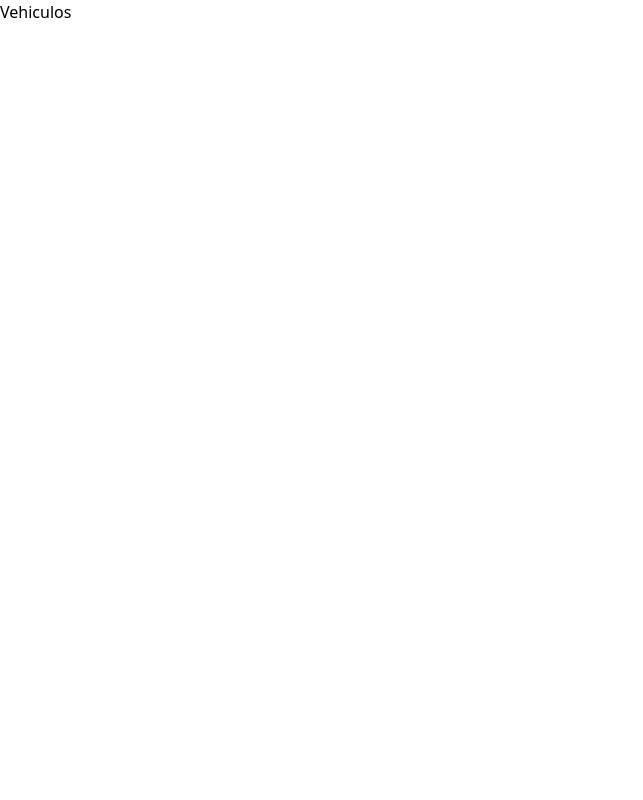
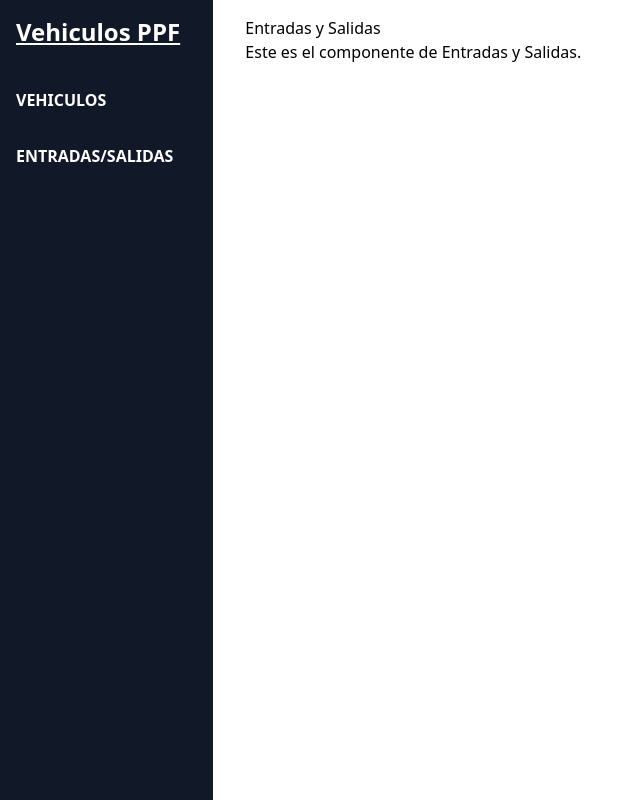
Before and after one commit to CrixL94/VehiculosPPF, a React (Create React App) app: page /entradas-salidas in a window 1280 px wide. Shown: the whole page, without its empty margins (0-643 px from the left). Built offline with nearby package versions, Linux system fonts and the light colour scheme.

Commit message:
feat(enrutamiento)
componentes
Vehiculos
EntradaSalidas

```diff
--- a/package.json
+++ b/package.json
@@ -12,6 +12,7 @@
     "react": "^18.2.0",
     "react-dom": "^18.2.0",
     "react-router": "^6.17.0",
+    "react-router-dom": "^6.17.0",
     "react-scripts": "5.0.1",
     "web-vitals": "^2.1.4"
   },
--- a/public/index.html
+++ b/public/index.html
@@ -24,7 +24,7 @@
     -->
     <title>Vehiculos PPF</title>
   </head>
-  <body class="bg-black h-screen">
+  <body>
     <noscript>You need to enable JavaScript to run this app.</noscript>
     <div id="root"></div>
     <!--
--- a/src/App.js
+++ b/src/App.js
@@ -1,8 +1,22 @@
+import React from "react";
+import { BrowserRouter as Router, Route, Routes } from "react-router-dom";
+import VerticalMenu from "./components/verticalMenu";
+import Vehiculos from "./components/vehiculosTable"; // Corrige la importación
+import EntradasSalidas from "./components/entradasSalidas";
+
 function App() {
   return (
-    <div className="container mx-auto">
-      <h1>Vehiculos</h1>
-    </div>
+    <Router>
+      <div className="flex">
+        <VerticalMenu />
+        <div className="ml-4 p-4">
+          <Routes>
+            <Route path="/vehiculos" element={<Vehiculos />} />
+            <Route path="/entradas-salidas" element={<EntradasSalidas />} />
+          </Routes>
+        </div>
+      </div>
+    </Router>
   );
 }
 
--- /dev/null
+++ b/src/components/entradasSalidas.js
@@ -0,0 +1,12 @@
+import React from "react";
+
+function EntradasSalidas() {
+  return (
+    <div>
+      <h2>Entradas y Salidas</h2>
+      <p>Este es el componente de Entradas y Salidas.</p>
+    </div>
+  );
+}
+
+export default EntradasSalidas;
--- /dev/null
+++ b/src/components/vehiculosTable.js
@@ -0,0 +1,12 @@
+import React from "react";
+
+function Vehiculos() {
+  return (
+    <div>
+      <h2>Vehículos</h2>
+      <p>Este es el componente de Vehículos.</p>
+    </div>
+  );
+}
+
+export default Vehiculos;
--- /dev/null
+++ b/src/components/verticalMenu.js
@@ -0,0 +1,20 @@
+import React from "react";
+import { Link } from "react-router-dom";
+
+function VerticalMenu() {
+  return (
+    <div className="bg-gray-900 text-white w-1/6 h-screen p-4">
+      <h1 className="text-2xl font-bold mb-4 underline">Vehiculos PPF</h1>
+      <ul className="space-y-8 mt-10">
+        <li>
+          <Link to="/vehiculos" className="hover:text-blue-500 uppercase font-semibold">Vehiculos</Link>
+        </li>
+        <li>
+          <Link to="/entradas-salidas" className="hover:text-blue-500 uppercase font-semibold">Entradas/Salidas</Link>
+        </li>
+      </ul>
+    </div>
+  );
+}
+
+export default VerticalMenu;
```
Also changed, not shown: 1 other file (tests, documents, lock files or other folders).
